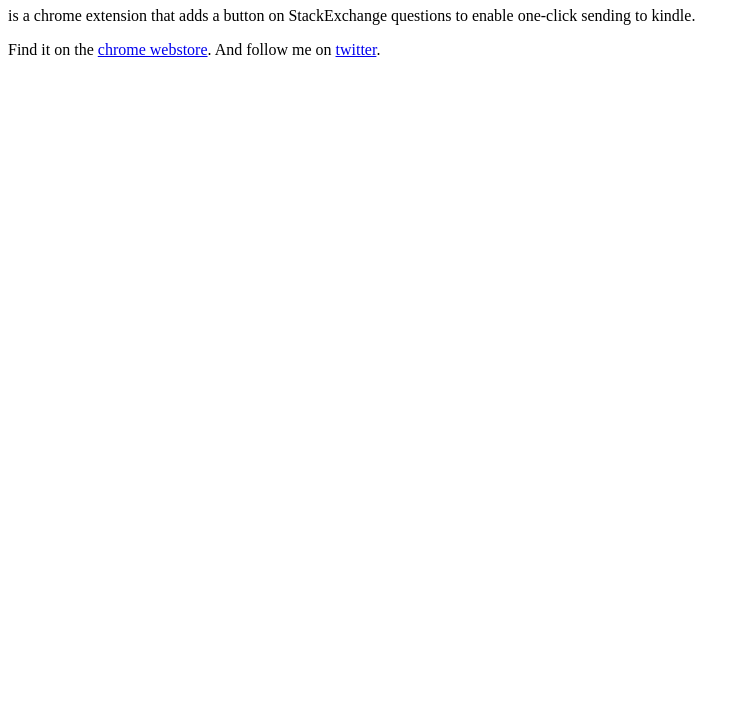
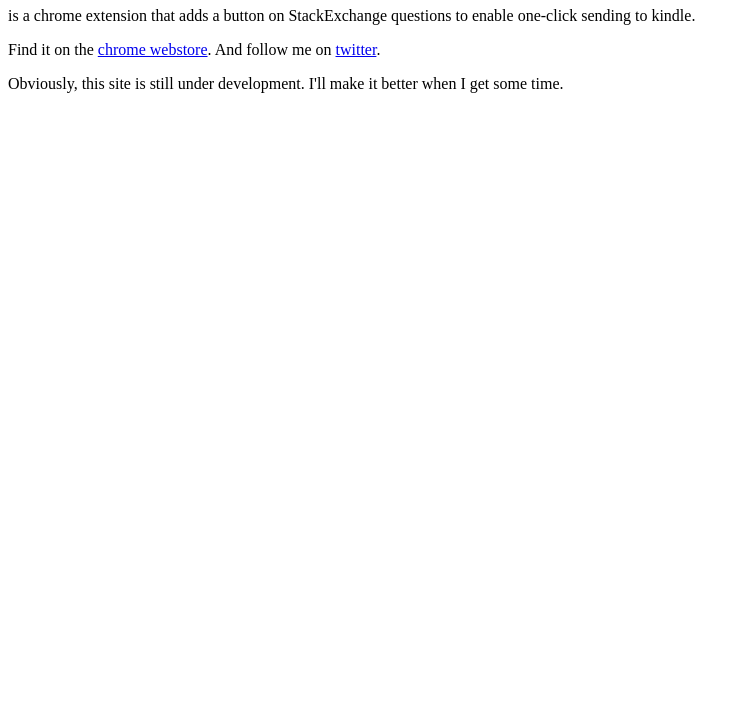
Before and after one commit to sharat87/kindle-stack, a plain HTML site: page index.html in a window 1280 px wide. Shown: the part 73-800 px from the top of the page, without its empty margins (0-750 px from the left). Drawn offline with Linux system fonts and the light colour scheme.

Commit message:
Add under construction message to homepage.

```diff
--- a/index.html
+++ b/index.html
@@ -15,3 +15,6 @@
         <p>Find it on the <a href=#>chrome webstore</a>. And follow me on <a
                 target=_blank href="https://twitter.com/sharat87">
                 twitter</a>.</p>
+
+        <p>Obviously, this site is still under development. I'll make it better
+            when I get some time.<p>
```
